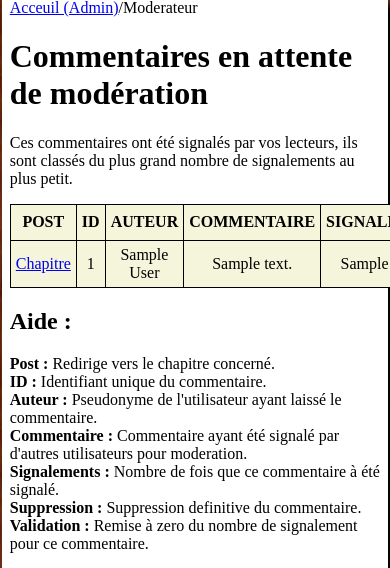
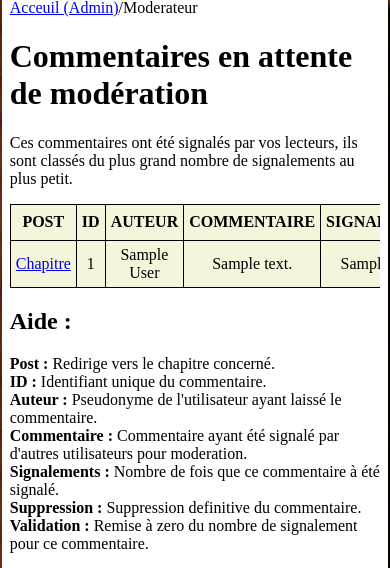
Before and after one commit to PasDeBras/openclassrooms_p4, a PHP site: template view/backend/commentModeratorView.php in a window 390 px wide; the page is wider, and only the part inside the window is pictured. Shown: the part 176-744 px from the top of that part. Run offline with PHP 8.4, Linux system fonts and the light colour scheme; the template is opened without the code that fills it: most values are stand-ins (such as "Sample title", 1, 10 or a date in 2020); some libraries are stand-ins or nearby versions.

Commit message:
added support for small screen on comment moderator view

```diff
--- a/public/css/style.css
+++ b/public/css/style.css
@@ -79,6 +79,7 @@ body{
   }
   #commentModerator_Table {
     background-color: beige;
+    border-collapse: collapse;
   }
   .commentModerator_Table_Items_Delete a {
     text-decoration: none;
@@ -87,9 +88,6 @@ body{
   .commentModerator_Table_Items_UnFlag a {
     text-decoration: none;
     color: green;
-  }
-  #commentModerator_Table {
-    border-collapse: collapse;
   }
   #commentModerator_Table_Labels th, .commentModerator_Table_Items, td {
     height: 25px;
@@ -145,6 +143,10 @@ body{
     #logo {
 
     }
+    #table_container {
+      overflow-x:auto;
+
+
 }
 
 @media screen and (min-width: 481px) and (max-width: 768px) {
--- a/view/backend/commentModeratorView.php
+++ b/view/backend/commentModeratorView.php
@@ -5,6 +5,7 @@
 
 <h1 id="commentModerator_Title">Commentaires en attente de modération</h1>
 <p id="commentModerator_Notice">Ces commentaires ont été signalés par vos lecteurs, ils sont classés du plus grand nombre de signalements au plus petit.</p>
+<div id="table_container">
     <table id="commentModerator_Table" style="width:100%">
             <tr id="commentModerator_Table_Labels">
                 <th>POST</th>
@@ -32,6 +33,7 @@
             }
             ?>
     </table>
+</div>
 <div id="commentModerator_help">
     <h2>Aide :</h2>
     <p>
```
Lines whose indentation alone changed are shown as unchanged.
